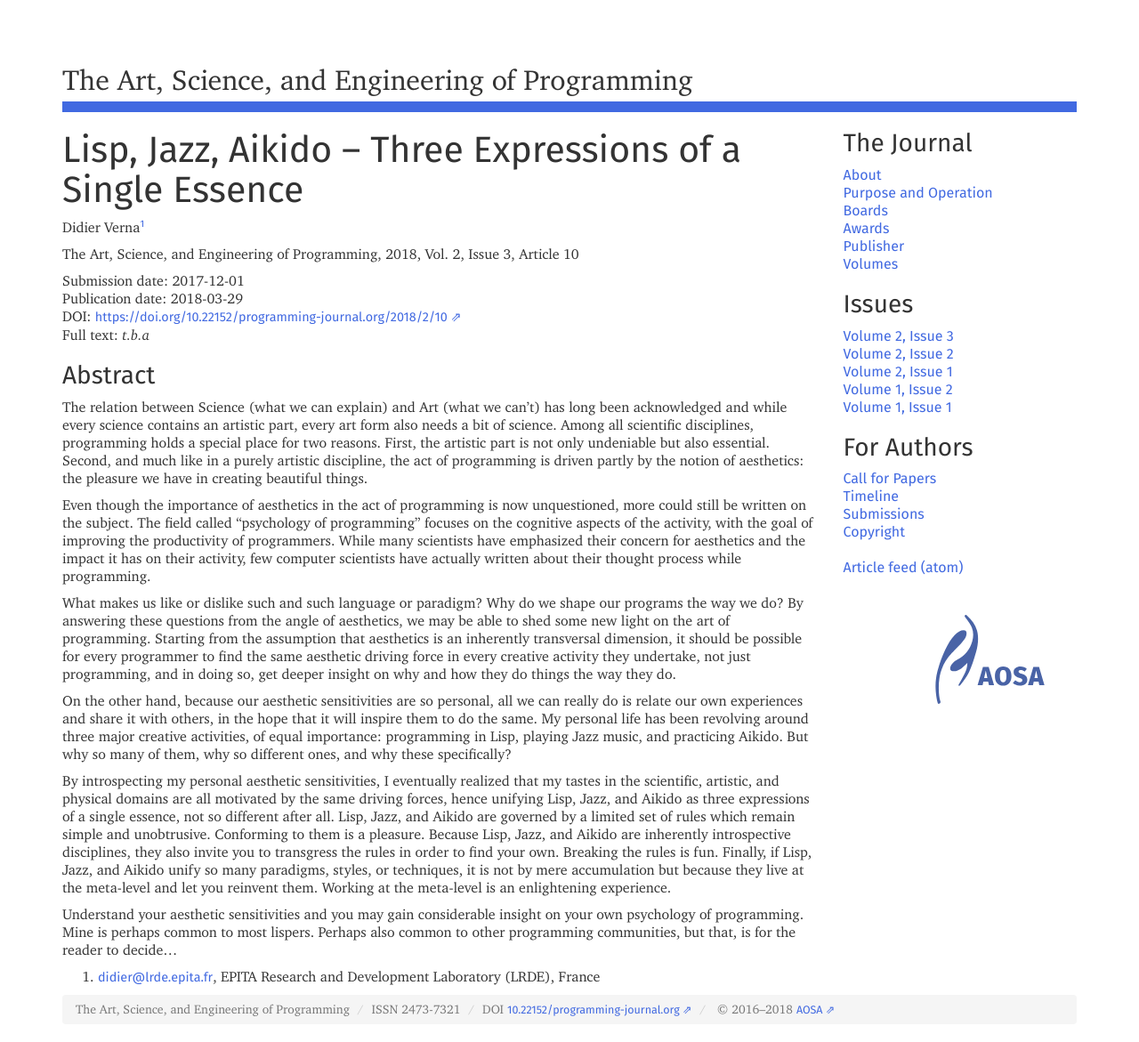
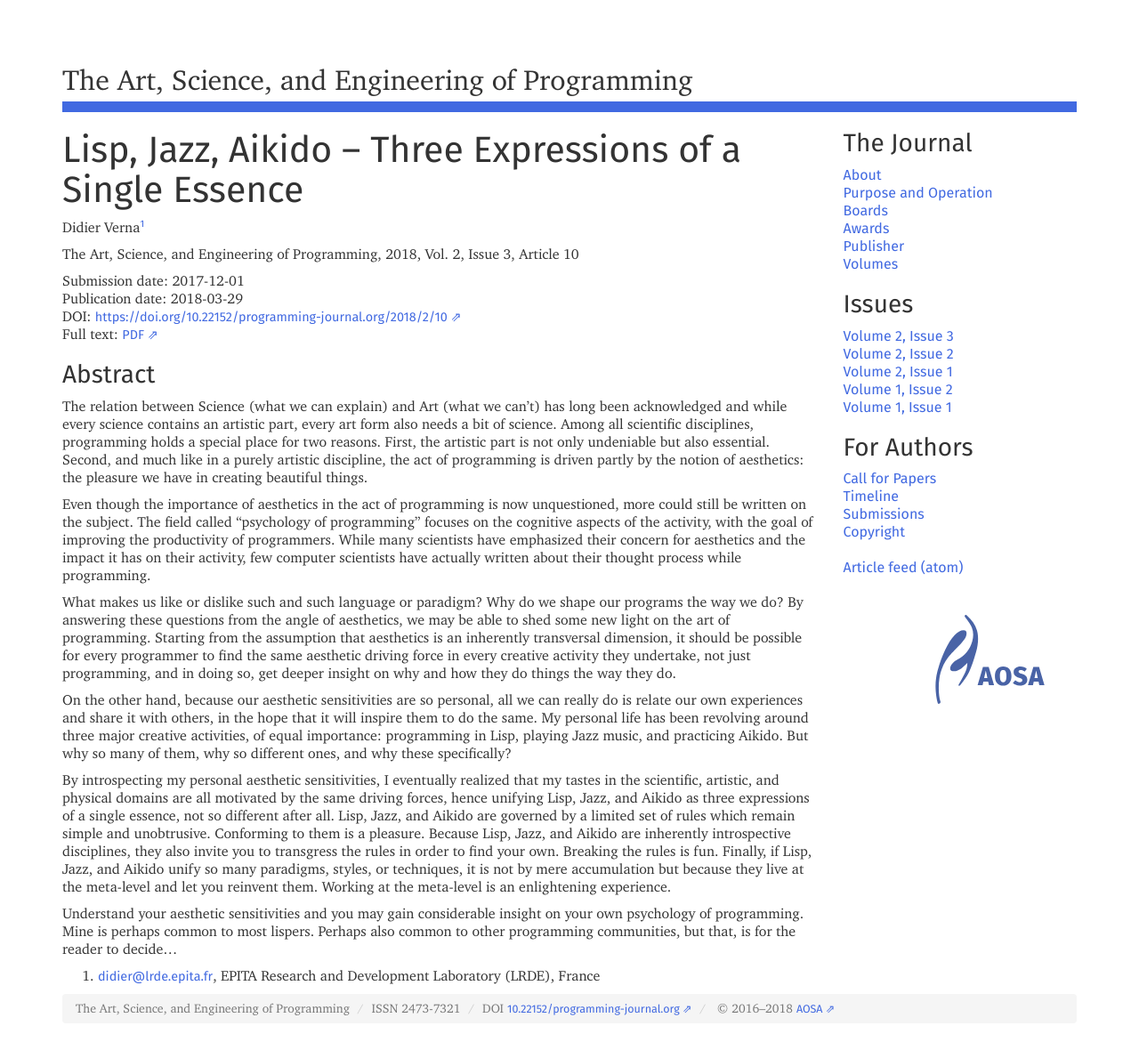
Before and after one commit to programming-journal/programming-journal.github.io, a Jekyll site: the page built from 2018/2/10/index.markdown, in a window 1280 px wide. Shown: the whole page at 89% size. Built offline with Jekyll 4.4.1, drawn with Linux system fonts in a browser that asks for light colours; nearby versions of some CDN libraries.

Commit message:
add last pdf for volume 2

```diff
--- a/2018/2/10/index.markdown
+++ b/2018/2/10/index.markdown
@@ -33,7 +35,7 @@ The Art, Science, and Engineering of Programming, 2018, Vol. 2, Issue 3, Article
 Submission date: 2017-12-01
 Publication date: 2018-03-29
 DOI: <https://doi.org/10.22152/programming-journal.org/2018/2/10>
-Full text: *t.b.a*
+Full text: [PDF](https://arxiv.org/pdf/1804.00485v1)
 
 
 ### Abstract
```
Also changed, not shown: other parts of 2018/2/10/index.markdown (+2 -0 lines).
